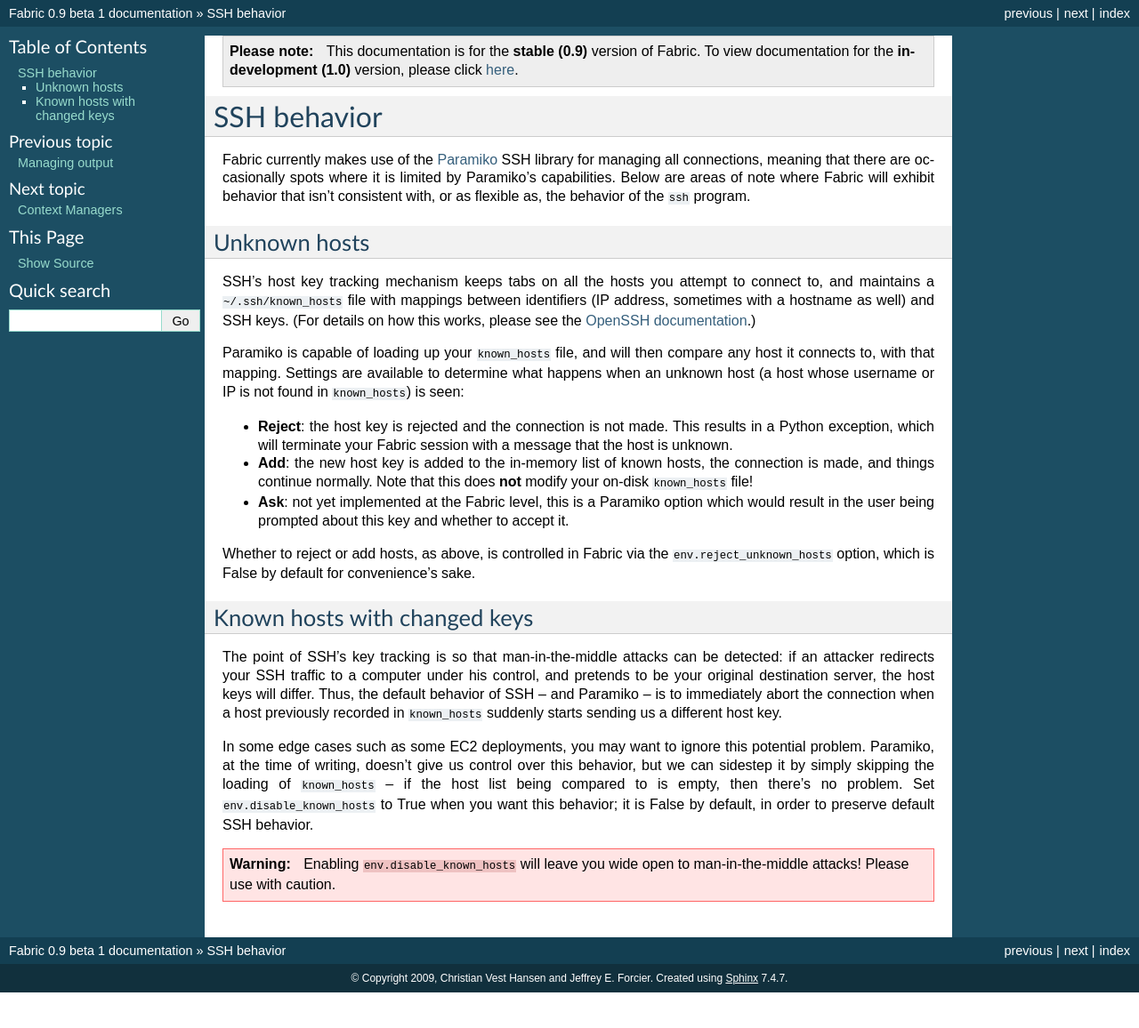
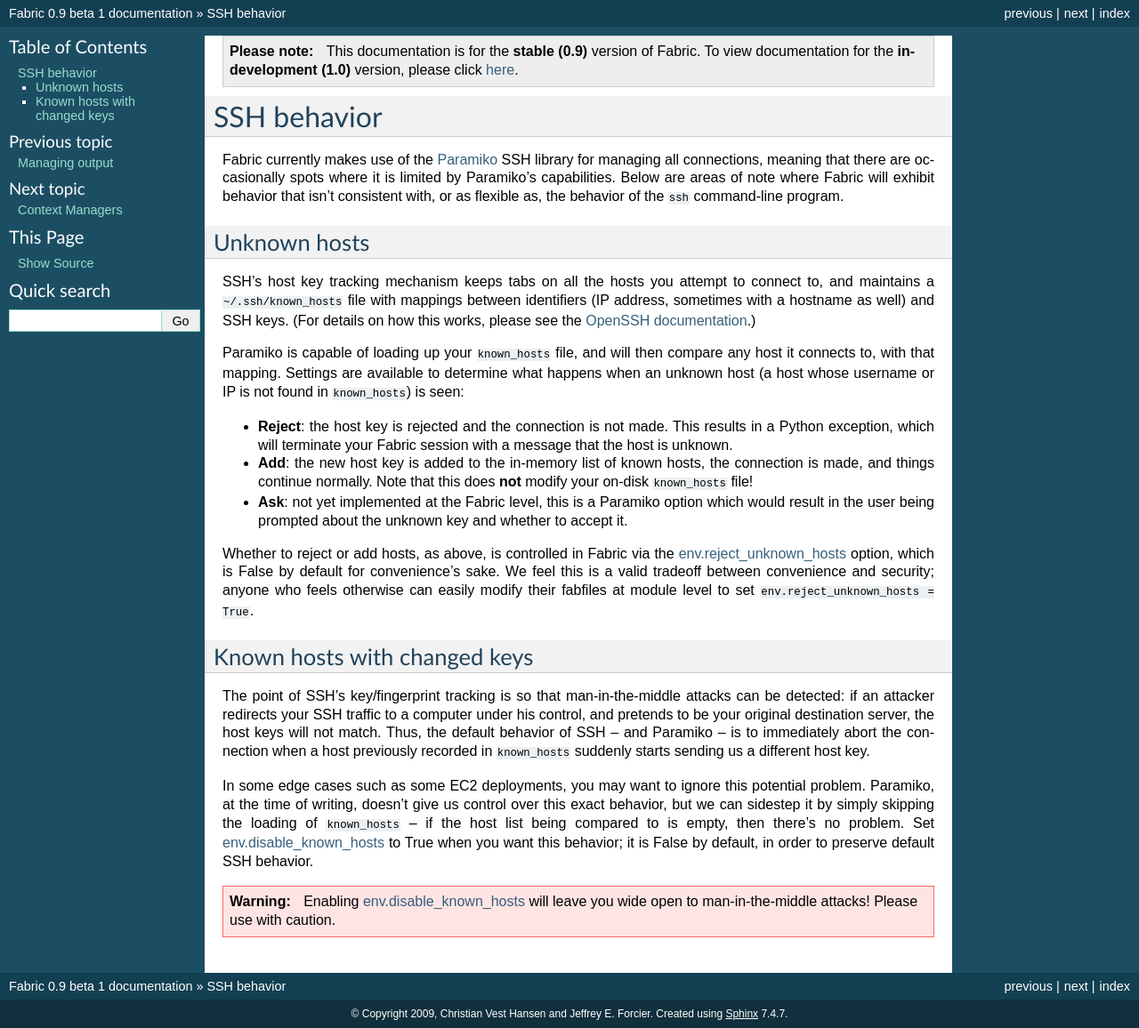
Before and after one commit to fabric/fabric, a Sphinx documentation site: the page built from docs/usage/ssh.rst, in a window 1280 px wide. Shown: the whole page at 89% size. Built offline with Sphinx 7.4.7, drawn with Linux system fonts in a browser that asks for light colours; before the commit the page ends 1116 px from its top, so only the background shows below that.

Commit message:
SSH docs tweaked

```diff
--- a/docs/usage/ssh.rst
+++ b/docs/usage/ssh.rst
@@ -6,10 +6,13 @@ Fabric currently makes use of the `Paramiko
 <http://www.lag.net/paramiko/docs/>`_ SSH library for managing all connections,
 meaning that there are occasionally spots where it is limited by Paramiko's
 capabilities. Below are areas of note where Fabric will exhibit behavior that
-isn't consistent with, or as flexible as, the behavior of the ``ssh`` program.
+isn't consistent with, or as flexible as, the behavior of the ``ssh``
+command-line program.
+
 
 Unknown hosts
--------------
+=============
+
 SSH's host key tracking mechanism keeps tabs on all the hosts you attempt to
 connect to, and maintains a ``~/.ssh/known_hosts`` file with mappings between
 identifiers (IP address, sometimes with a hostname as well) and SSH keys. (For
@@ -28,29 +31,34 @@ found in ``known_hosts``) is seen:
   connection is made, and things continue normally. Note that this does **not**
   modify your on-disk ``known_hosts`` file!
 * **Ask**: not yet implemented at the Fabric level, this is a Paramiko option
-  which would result in the user being prompted about this key and whether to
-  accept it.
+  which would result in the user being prompted about the unknown key and
+  whether to accept it.
 
 Whether to reject or add hosts, as above, is controlled in Fabric via the
-``env.reject_unknown_hosts`` option, which is False by default for
-convenience's sake.
+:ref:`env.reject_unknown_hosts <reject-unknown-hosts>` option, which is False
+by default for convenience's sake. We feel this is a valid tradeoff between
+convenience and security; anyone who feels otherwise can easily modify their
+fabfiles at module level to set ``env.reject_unknown_hosts = True``.
+
 
 Known hosts with changed keys
------------------------------
-The point of SSH's key tracking is so that man-in-the-middle attacks can be
-detected: if an attacker redirects your SSH traffic to a computer under his
-control, and pretends to be your original destination server, the host keys will
-differ. Thus, the default behavior of SSH -- and Paramiko -- is to immediately
-abort the connection when a host previously recorded in ``known_hosts`` suddenly
-starts sending us a different host key.
+=============================
+
+The point of SSH's key/fingerprint tracking is so that man-in-the-middle
+attacks can be detected: if an attacker redirects your SSH traffic to a
+computer under his control, and pretends to be your original destination
+server, the host keys will not match. Thus, the default behavior of SSH -- and
+Paramiko -- is to immediately abort the connection when a host previously
+recorded in ``known_hosts`` suddenly starts sending us a different host key.
 
 In some edge cases such as some EC2 deployments, you may want to ignore this
 potential problem. Paramiko, at the time of writing, doesn't give us control
-over this behavior, but we can sidestep it by simply skipping the loading of
-``known_hosts`` -- if the host list being compared to is empty, then there's no
-problem. Set ``env.disable_known_hosts`` to True when you want this behavior; it
-is False by default, in order to preserve default SSH behavior.
+over this exact behavior, but we can sidestep it by simply skipping the loading
+of ``known_hosts`` -- if the host list being compared to is empty, then there's
+no problem. Set :ref:`env.disable_known_hosts <disable-known-hosts>` to True
+when you want this behavior; it is False by default, in order to preserve
+default SSH behavior.
 
 .. warning::
-    Enabling ``env.disable_known_hosts`` will leave you wide open to
-    man-in-the-middle attacks! Please use with caution.
+    Enabling :ref:`env.disable_known_hosts <disable-known-hosts>` will leave
+    you wide open to man-in-the-middle attacks! Please use with caution.
```
